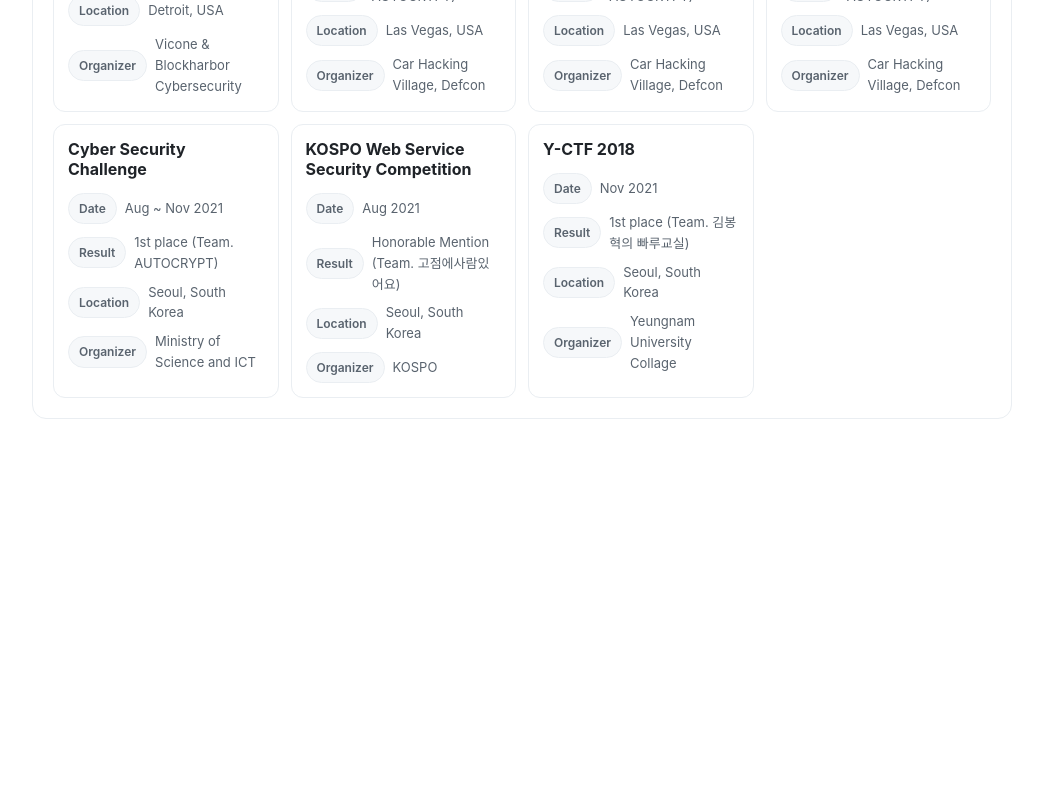
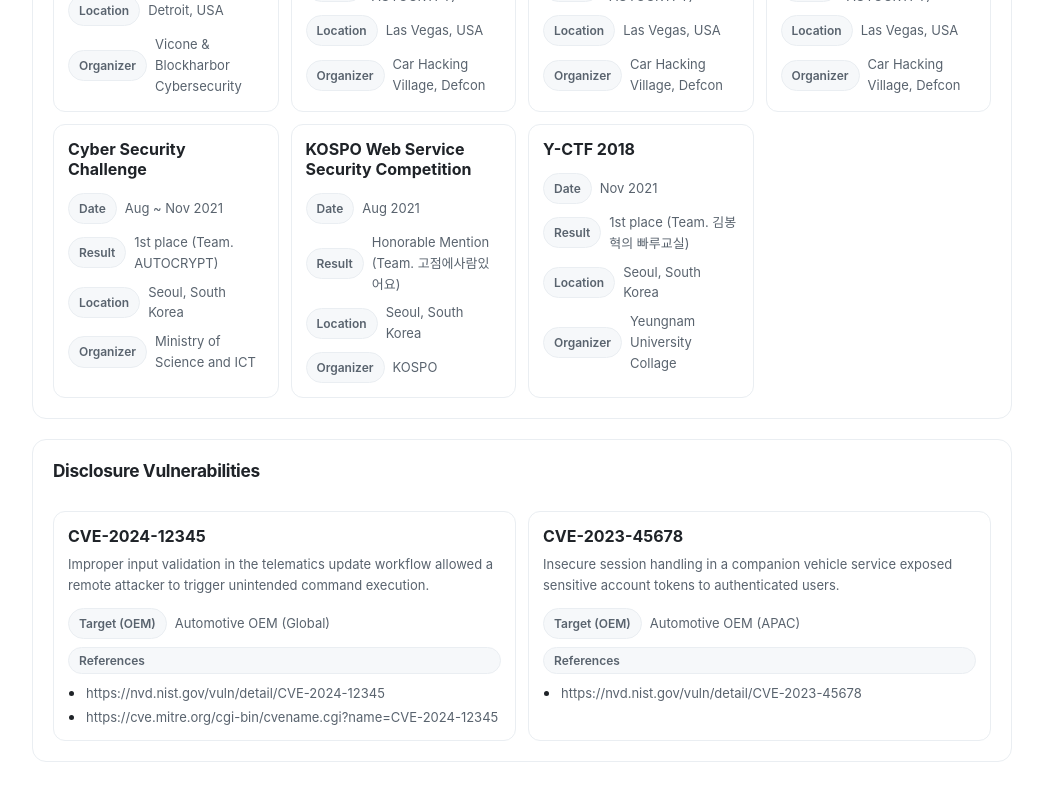
Before and after one commit to dhje0ng/blog, a Next.js app: page /about in a window 1280 px wide. Shown: the part 1496-2296 px from the top of the page, without its empty margins (118-1161 px from the left). Before the commit the page ends 1967 px from the top, so only its background shows below. Built offline with nearby package versions, Linux system fonts and the light colour scheme.

Commit message:
Add disclosure vulnerabilities section to about page

```diff
--- a/app/about/page.tsx
+++ b/app/about/page.tsx
@@ -10,6 +10,26 @@
     publishedDate: "Aug 09, 2023",
     references: ["DEFCON 31 Car Hacking Village"]
   },
+];
+
+const disclosureVulnerabilities = [
+  {
+    cveId: "CVE-2024-12345",
+    description: "Improper input validation in the telematics update workflow allowed a remote attacker to trigger unintended command execution.",
+    target: "Automotive OEM (Global)",
+    references: [
+      "https://nvd.nist.gov/vuln/detail/CVE-2024-12345",
+      "https://cve.mitre.org/cgi-bin/cvename.cgi?name=CVE-2024-12345"
+    ]
+  },
+  {
+    cveId: "CVE-2023-45678",
+    description: "Insecure session handling in a companion vehicle service exposed sensitive account tokens to authenticated users.",
+    target: "Automotive OEM (APAC)",
+    references: [
+      "https://nvd.nist.gov/vuln/detail/CVE-2023-45678"
+    ]
+  }
 ];
 
 const featuredCompetitions = [
@@ -201,6 +221,38 @@
             ))}
           </div>
         </section>
+
+        <section className="about-panel">
+          <div className="section-title-row">
+            <h2>Disclosure Vulnerabilities</h2>
+          </div>
+          <div className="about-project-grid">
+            {disclosureVulnerabilities.map((item) => (
+              <article key={item.cveId} className="about-project-card about-disclosure-card">
+                <h3>{item.cveId}</h3>
+                <p>{item.description}</p>
+                <div className="about-project-meta">
+                  <p>
+                    <strong>Target (OEM)</strong>
+                    <span>{item.target}</span>
+                  </p>
+                  <div className="about-disclosure-references">
+                    <strong>References</strong>
+                    <ul>
+                      {item.references.map((reference) => (
+                        <li key={reference}>
+                          <a href={reference} target="_blank" rel="noreferrer">
+                            {reference}
+                          </a>
+                        </li>
+                      ))}
+                    </ul>
+                  </div>
+                </div>
+              </article>
+            ))}
+          </div>
+        </section>
       </section>
     </main>
   );
--- a/app/globals.css
+++ b/app/globals.css
@@ -1322,6 +1322,10 @@
   background: var(--bg);
 }
 
+.about-disclosure-card {
+  background: var(--bg);
+}
+
 .about-competition-card h3 {
   margin: 0 0 14px;
 }
@@ -1353,6 +1357,24 @@
   color: var(--muted);
   font-size: 11px;
   line-height: 1.5;
+}
+
+.about-disclosure-references {
+  display: grid;
+  gap: 8px;
+}
+
+.about-disclosure-references ul {
+  margin: 0;
+  padding-left: 18px;
+  display: grid;
+  gap: 4px;
+}
+
+.about-disclosure-references a {
+  color: var(--muted);
+  font-size: 13px;
+  word-break: break-all;
 }
 
 @media (max-width: 1024px) {
```
